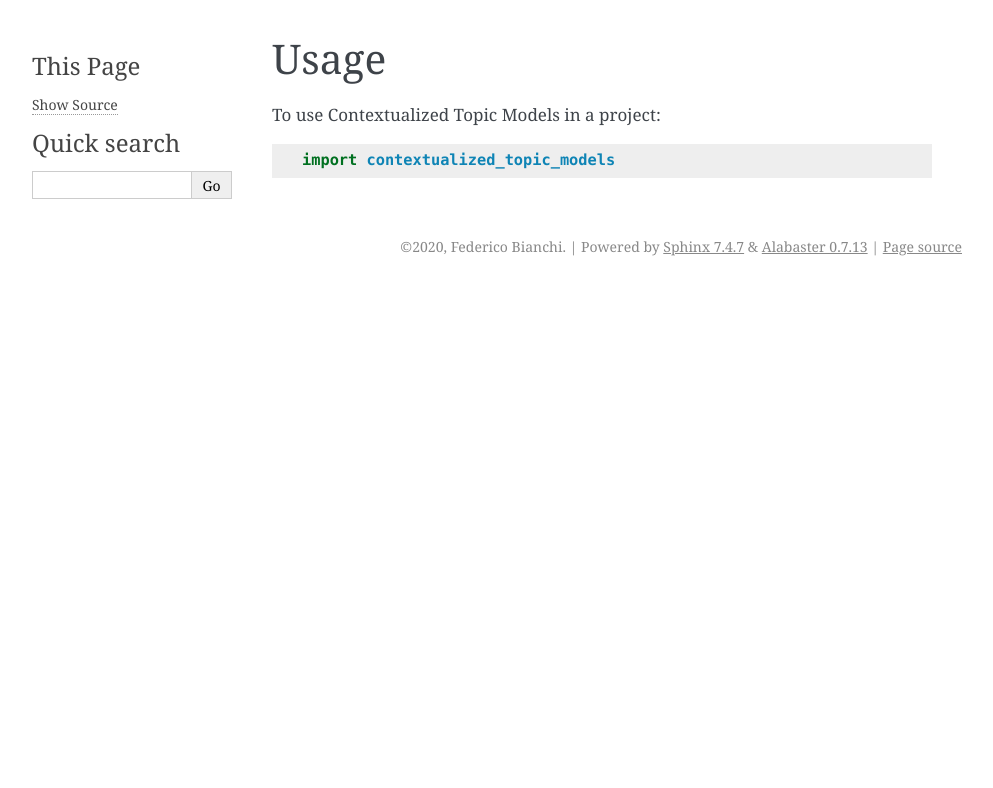
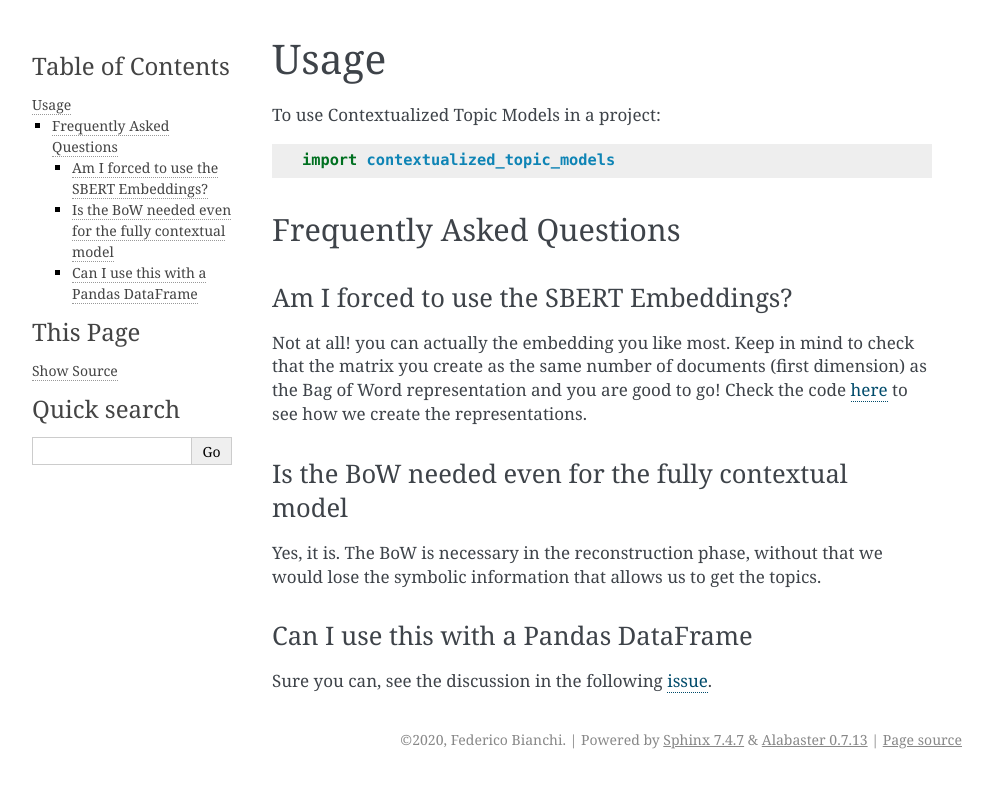
Before and after one commit to MilaNLProc/contextualized-topic-models, a Sphinx documentation site: the page built from docs/usage.rst, in a window 1280 px wide. Shown: the top 788 px of the page, without its empty margins (148-1141 px from the left). Built offline with Sphinx 7.4.7, drawn with Linux system fonts in a browser that asks for light colours; pages that are not in the unit, such as notebooks, are missing from menus.

Commit message:
updated usage.rst file

```diff
--- a/docs/usage.rst
+++ b/docs/usage.rst
@@ -5,3 +5,27 @@ Usage
 To use Contextualized Topic Models in a project::
 
     import contextualized_topic_models
+
+Frequently Asked Questions
+--------------------------
+
+Am I forced to use the SBERT Embeddings?
+****************************************
+
+Not at all! you can actually the embedding you like most. Keep in mind to check that the matrix you create
+as the same number of documents (first dimension) as the Bag of Word representation and you are good to go!
+Check the code `here <https://github.com/MilaNLProc/contextualized-topic-models/blob/master/contextualized_topic_models/utils/data_preparation.py#L25>`_
+to see how we create the representations.
+
+
+Is the BoW needed even for the fully contextual model
+*****************************************************
+
+Yes, it is. The BoW is necessary in the reconstruction phase, without that we would lose the symbolic information
+that allows us to get the topics.
+
+Can I use this with a Pandas DataFrame
+**************************************
+
+Sure you can, see the discussion in the following `issue
+<https://github.com/MilaNLProc/contextualized-topic-models/issues/4>`_.
```
